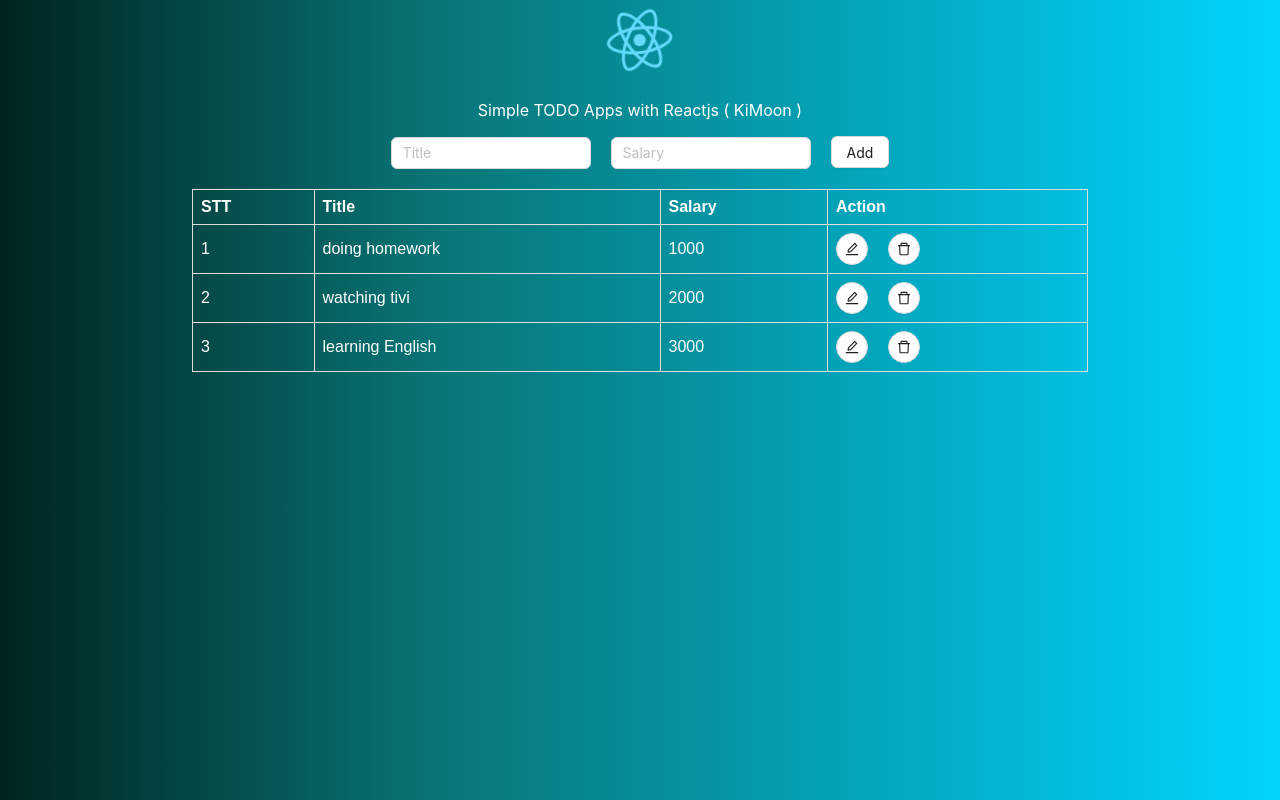
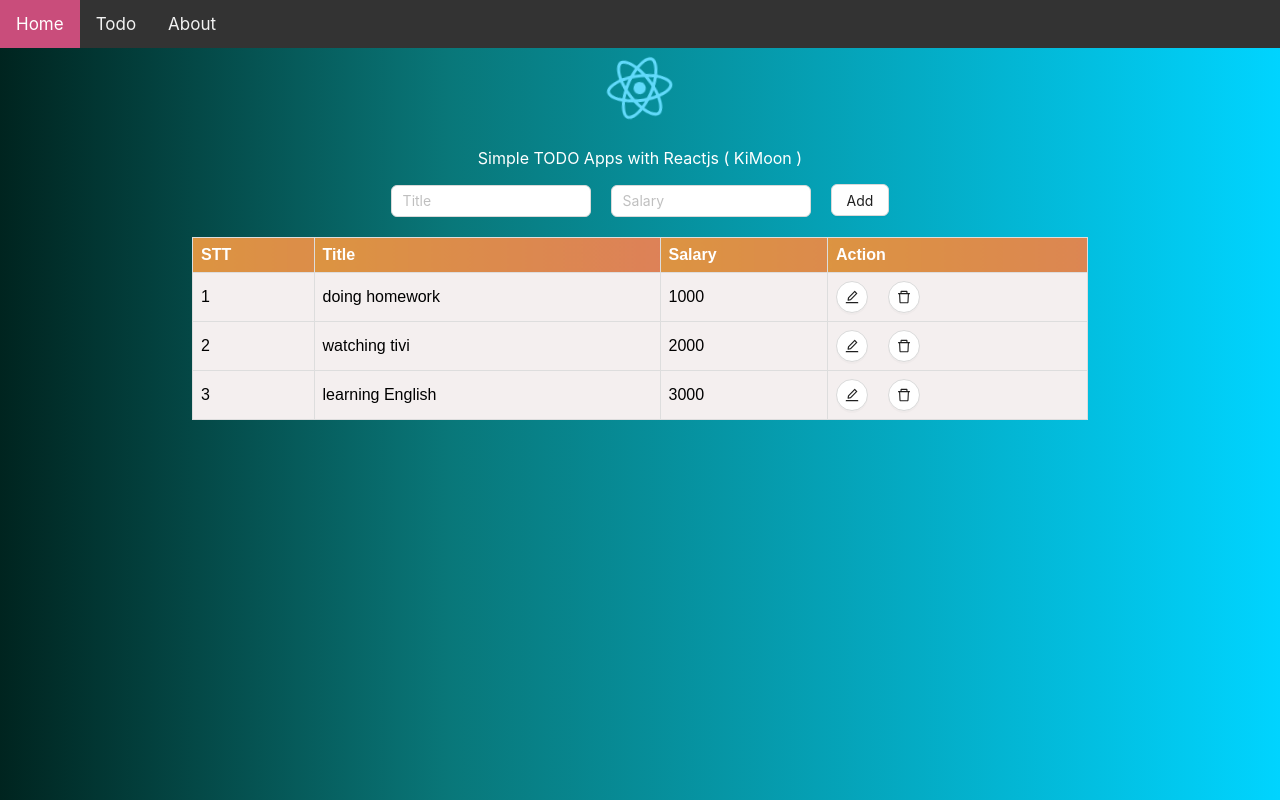
Before and after one commit to LeTuanKiet29102002/React-Season-One, a React (Create React App) app: page /todo in a window 1280 px wide. Built offline with nearby package versions, Linux system fonts and the light colour scheme.

Commit message:
Route-React

```diff
--- a/package.json
+++ b/package.json
@@ -9,6 +9,7 @@
     "antd": "^5.11.0",
     "react": "^18.2.0",
     "react-dom": "^18.2.0",
+    "react-router-dom": "^6.18.0",
     "react-scripts": "5.0.1",
     "react-toastify": "^9.1.3",
     "sass": "^1.69.5",
--- a/src/index.js
+++ b/src/index.js
@@ -3,11 +3,16 @@ import ReactDOM from 'react-dom/client';
 import App from './views/App';
 import reportWebVitals from './reportWebVitals';
 import './styles/global.scss'
+import {
+  BrowserRouter,
+} from "react-router-dom";
 
 const root = ReactDOM.createRoot(document.getElementById('root'));
 root.render(
   <React.StrictMode>
-    <App />
+    <BrowserRouter>
+      <App />
+    </BrowserRouter>
   </React.StrictMode>
 );
 
--- a/src/views/App.js
+++ b/src/views/App.js
@@ -1,20 +1,31 @@
 import logo from "./logo.svg";
 import "./App.scss";
-// import MyComponent from "./Example/MyComponent";
+import MyComponent from "./Example/MyComponent";
 import ListTodo from "./Todos/ListTodo";
-import { ToastContainer} from 'react-toastify';
+import { ToastContainer } from 'react-toastify';
 import 'react-toastify/dist/ReactToastify.css';
+import Nav from "./Nav/Nav";
+import HomePage from "./Home/HomaPage";
+import { Routes, Route } from "react-router-dom";
+
+
 
 // 2 component: class component, function component(function, arrow)
 function App() {
   return (
     <div className="App">
       <header className="App-header">
+        <Nav />
         <img src={logo} className="App-logo" alt="logo" />
-        <p>Simple TODO Apps with Reactjs ( KiMoon )</p>
-        {/* <MyComponent /> */}
-        <ListTodo />
+        {/* <HomePage /> */}
+        <Routes>
+          <Route path="/home" element={<HomePage />} />
+          <Route path="/todo" element={<ListTodo/>} />
+          <Route path="/about" element={<MyComponent />} />
+        </Routes>
       </header>
+
+
       <ToastContainer
         position="top-right"
         autoClose={5000}
@@ -30,6 +41,7 @@ function App() {
       {/* Same as */}
       <ToastContainer />
     </div>
+
   );
 }
 
--- /dev/null
+++ b/src/views/Home/HomaPage.js
@@ -0,0 +1,11 @@
+import React from 'react';
+
+class HomePage extends React.Component {
+    render(){
+        return (
+            <div>Hello Home page</div>
+        )
+    }
+}
+
+export default HomePage;
--- /dev/null
+++ b/src/views/Nav/Nav.js
@@ -0,0 +1,16 @@
+import React from "react";
+import './Nav.scss'
+
+class Nav extends React.Component {
+    render() {
+        return (
+            <div className="topnav">
+                <a className="active" href="/home">Home</a>
+                <a href="/todo">Todo</a>
+                <a href="/about">About</a>
+            </div>
+        )
+    }
+}
+
+export default Nav
--- /dev/null
+++ b/src/views/Nav/Nav.scss
@@ -0,0 +1,27 @@
+/* Add a black background color to the top navigation */
+.topnav {
+    background-color: #333;
+    overflow: hidden;
+  }
+
+  /* Style the links inside the navigation bar */
+  .topnav a {
+    float: left;
+    color: #f2f2f2;
+    text-align: center;
+    padding: 14px 16px;
+    text-decoration: none;
+    font-size: 17px;
+  }
+
+  /* Change the color of links on hover */
+  .topnav a:hover {
+    background-color: #ddd;
+    color: black;
+  }
+
+  /* Add a color to the active/current link */
+  .topnav a.active {
+    background-color: rgb(201, 77, 123);
+    color: white;
+  }
--- a/src/views/Todos/ListTodo.js
+++ b/src/views/Todos/ListTodo.js
@@ -10,7 +10,7 @@ class ListTodo extends React.Component {
         listTodos: [
             { id: 'todo1', title: 'doing homework', salary: 1000 },
             { id: 'todo2', title: 'watching tivi', salary: 2000 },
-            { id: 'todo3', title: 'learning English', salary: 3000 },
+            { id: 'todo3', title: 'learning English', salary: 3000 }
         ],
         editTodobtn: {}
 
@@ -71,6 +71,8 @@ class ListTodo extends React.Component {
         // let { listTodos } = this.state;
         // let listTodos = this.state.listTodos
         return (
+            <>
+                <p>Simple TODO Apps with Reactjs ( KiMoon )</p>
                 <div className='list-todo-container'>
                     <AddJobTodo
                         AddNewTodo={this.AddNewTodo}
@@ -124,6 +126,7 @@ class ListTodo extends React.Component {
                 </div> */}
 
                 </div>
+            </>
         )
     }
 
--- a/src/views/Todos/ListTodo.scss
+++ b/src/views/Todos/ListTodo.scss
@@ -1,12 +1,15 @@
+$bgWidth: 10000px;
 .list-todo-container {
     .input {
         width: 200px;
         margin-right: 20px;
     }
+
     .list-todo-content {
         display: flex;
         justify-content: center;
         align-items: center;
+
 
         .todo-child {
             margin-top: 20px;
@@ -20,12 +23,28 @@
                 text-align: left;
                 padding: 8px;
             }
+            td{
+                background-color: #f4efef;
+                color: black;
+            }
+            th {
+                background: linear-gradient(to right, #1e5799 0%, #2ce0bf 19%, #76dd2c 40%, #dba62b 60%, #e02cbf 83%, #1e5799 100%);
+                background-size: $bgWidth 100%;
+                animation: bg 15s linear infinite;
+                @keyframes bg {
+                    0% {
+                        background-position-x: 0;
+                    }
+
+                    100% {
+                        background-position-x: $bgWidth;
+                    }
+                }
+            }
 
             .btn-action {
                 margin-right: 20px;
             }
-
-
         }
     }
 }
```
Also changed, not shown: 1 other file (tests, documents, lock files or other folders). Lines whose indentation alone changed are shown as unchanged.
